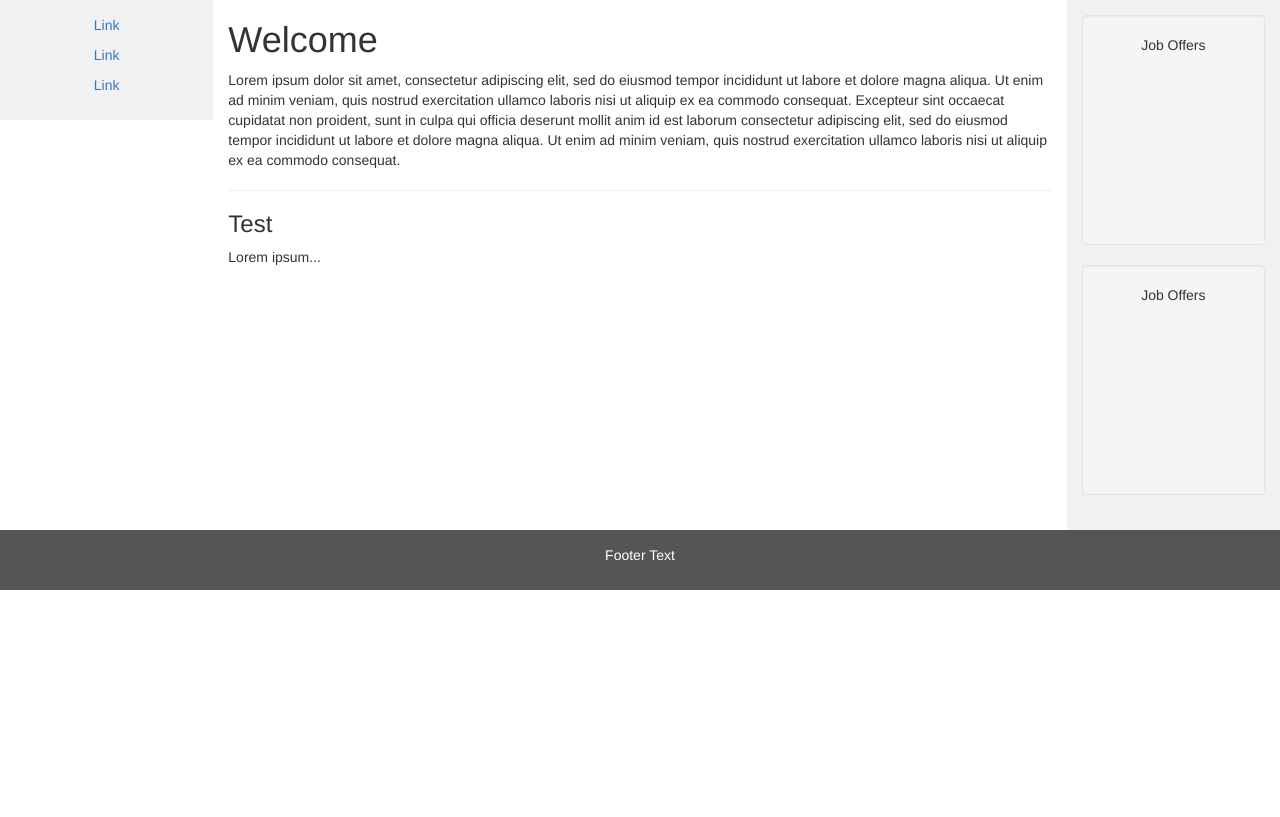
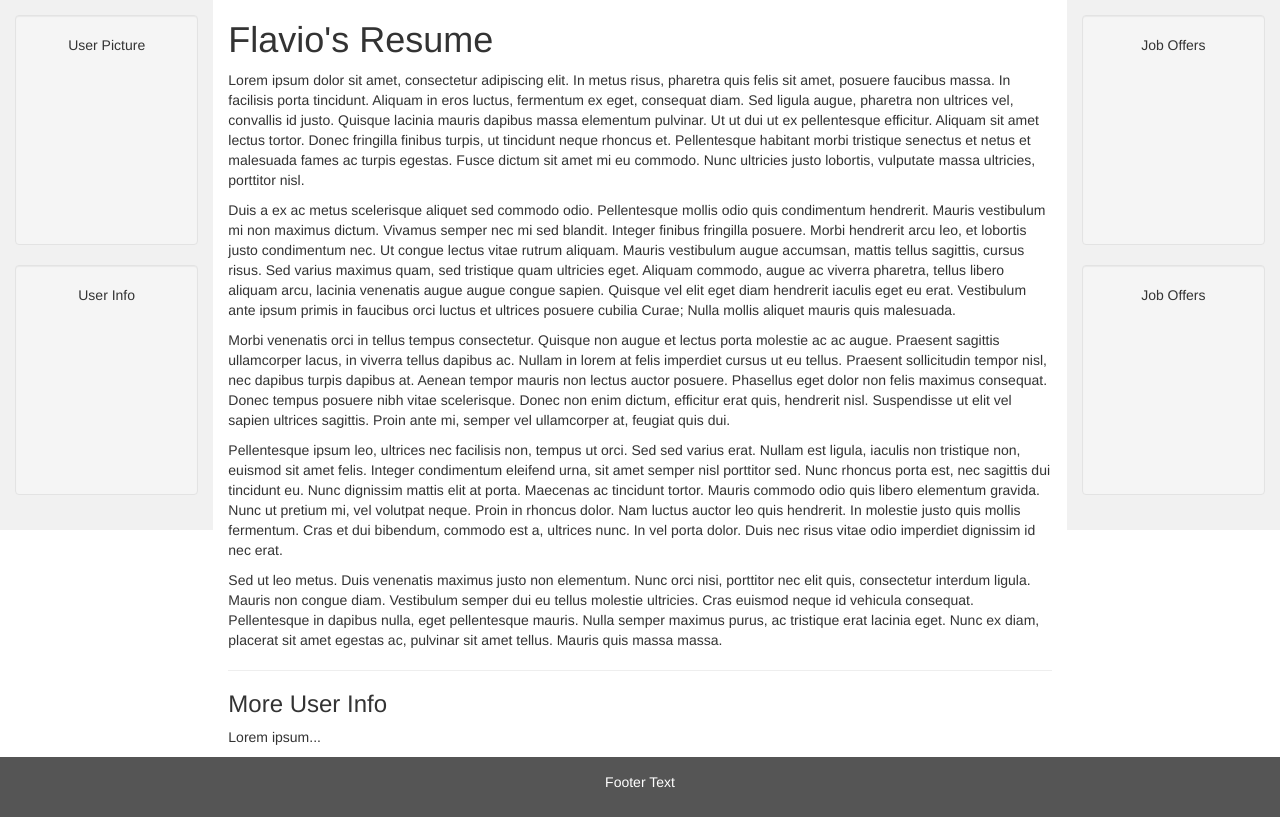
Before and after one commit to FBCASSINI/ASL, a CodeIgniter app: page /ASL/index.php/site/sites in a window 1280 px wide. Shown: the part 58-875 px from the top of the page. Before the commit the page ends 648 px from the top, so only its background shows below. Run offline with CodeIgniter, Linux system fonts and the light colour scheme; some libraries are stand-ins or nearby versions; some web fonts are replaced.

Commit message:
cleaned up code and mvc
cleaned up code and mvc structure by adding leftnav and rightnav.

```diff
--- a/application/controllers/Site.php
+++ b/application/controllers/Site.php
@@ -38,7 +38,9 @@ class Site extends CI_Controller {
     {
         $this->load->helper('url');
         $this->load->view('header');
+        $this->load->view('leftnav');
         $this->load->view('site');
+        $this->load->view('rightnav');
         $this->load->view('footer');
     }
 
@@ -46,7 +48,9 @@ class Site extends CI_Controller {
     {
         $this->load->helper('url');
         $this->load->view('header');
+        $this->load->view('leftnav');
         $this->load->view('developers');
+        $this->load->view('rightnav');
         $this->load->view('footer');
     }
 
@@ -54,7 +58,10 @@ class Site extends CI_Controller {
     {
         $this->load->helper('url');
         $this->load->view('header');
+        $this->load->view('leftnav');
         $this->load->view('employers');
+        $this->load->view('rightnav');
         $this->load->view('footer');
     }
+
 }
--- /dev/null
+++ b/application/views/leftnav.php
@@ -0,0 +1,21 @@
+<?php
+/**
+ * Created by PhpStorm.
+ * User: flaviocassini
+ * Date: 11/28/16
+ * Time: 10:17 AM
+ */
+?>
+
+
+<div class="container-fluid text-center">
+    <div class="row content">
+        <div class="col-sm-2 sidenav">
+            <div class="well">
+                <p>User Picture <br/><br/><br/><br/><br/><br/><br/><br/><br/></p>
+            </div>
+            <div class="well">
+                <p>User Info <br/><br/><br/><br/><br/><br/><br/><br/><br/></p>
+            </div>
+        </div>
+        <div class="col-sm-8 text-left">
--- /dev/null
+++ b/application/views/rightnav.php
@@ -0,0 +1,23 @@
+<?php
+/**
+ * Created by PhpStorm.
+ * User: flaviocassini
+ * Date: 11/28/16
+ * Time: 10:21 AM
+ */
+?>
+
+<hr>
+            <h3>More User Info</h3>
+            <p>Lorem ipsum...</p>
+        </div>
+        <div class="col-sm-2 sidenav">
+            <div class="well">
+                <p>Job Offers <br/><br/><br/><br/><br/><br/><br/><br/><br/></p>
+            </div>
+            <div class="well">
+                <p>Job Offers <br/><br/><br/><br/><br/><br/><br/><br/><br/></p>
+            </div>
+        </div>
+    </div>
+</div>
--- a/application/views/site.php
+++ b/application/views/site.php
@@ -9,27 +9,13 @@
 
 
 
-<div class="container-fluid text-center">
-    <div class="row content">
-        <div class="col-sm-2 sidenav">
-            <p><a href="#">Link</a></p>
-            <p><a href="#">Link</a></p>
-            <p><a href="#">Link</a></p>
-        </div>
-        <div class="col-sm-8 text-left">
-            <h1>Welcome</h1>
-            <p>Lorem ipsum dolor sit amet, consectetur adipiscing elit, sed do eiusmod tempor incididunt ut labore et dolore magna aliqua. Ut enim ad minim veniam, quis nostrud exercitation ullamco laboris nisi ut aliquip ex ea commodo consequat. Excepteur sint occaecat cupidatat non proident, sunt in culpa qui officia deserunt mollit anim id est laborum consectetur adipiscing elit, sed do eiusmod tempor incididunt ut labore et dolore magna aliqua. Ut enim ad minim veniam, quis nostrud exercitation ullamco laboris nisi ut aliquip ex ea commodo consequat.</p>
-            <hr>
-            <h3>Test</h3>
-            <p>Lorem ipsum...</p>
-        </div>
-        <div class="col-sm-2 sidenav">
-            <div class="well">
-                <p>Job Offers <br/><br/><br/><br/><br/><br/><br/><br/><br/></p>
-            </div>
-            <div class="well">
-                <p>Job Offers <br/><br/><br/><br/><br/><br/><br/><br/><br/></p>
-            </div>
-        </div>
-    </div>
-</div>
+            <h1>Flavio's Resume</h1>
+            <p>Lorem ipsum dolor sit amet, consectetur adipiscing elit. In metus risus, pharetra quis felis sit amet, posuere faucibus massa. In facilisis porta tincidunt. Aliquam in eros luctus, fermentum ex eget, consequat diam. Sed ligula augue, pharetra non ultrices vel, convallis id justo. Quisque lacinia mauris dapibus massa elementum pulvinar. Ut ut dui ut ex pellentesque efficitur. Aliquam sit amet lectus tortor. Donec fringilla finibus turpis, ut tincidunt neque rhoncus et. Pellentesque habitant morbi tristique senectus et netus et malesuada fames ac turpis egestas. Fusce dictum sit amet mi eu commodo. Nunc ultricies justo lobortis, vulputate massa ultricies, porttitor nisl.
+
+               <p> Duis a ex ac metus scelerisque aliquet sed commodo odio. Pellentesque mollis odio quis condimentum hendrerit. Mauris vestibulum mi non maximus dictum. Vivamus semper nec mi sed blandit. Integer finibus fringilla posuere. Morbi hendrerit arcu leo, et lobortis justo condimentum nec. Ut congue lectus vitae rutrum aliquam. Mauris vestibulum augue accumsan, mattis tellus sagittis, cursus risus. Sed varius maximus quam, sed tristique quam ultricies eget. Aliquam commodo, augue ac viverra pharetra, tellus libero aliquam arcu, lacinia venenatis augue augue congue sapien. Quisque vel elit eget diam hendrerit iaculis eget eu erat. Vestibulum ante ipsum primis in faucibus orci luctus et ultrices posuere cubilia Curae; Nulla mollis aliquet mauris quis malesuada.</p>
+
+                <p>Morbi venenatis orci in tellus tempus consectetur. Quisque non augue et lectus porta molestie ac ac augue. Praesent sagittis ullamcorper lacus, in viverra tellus dapibus ac. Nullam in lorem at felis imperdiet cursus ut eu tellus. Praesent sollicitudin tempor nisl, nec dapibus turpis dapibus at. Aenean tempor mauris non lectus auctor posuere. Phasellus eget dolor non felis maximus consequat. Donec tempus posuere nibh vitae scelerisque. Donec non enim dictum, efficitur erat quis, hendrerit nisl. Suspendisse ut elit vel sapien ultrices sagittis. Proin ante mi, semper vel ullamcorper at, feugiat quis dui.</p>
+
+                <p>Pellentesque ipsum leo, ultrices nec facilisis non, tempus ut orci. Sed sed varius erat. Nullam est ligula, iaculis non tristique non, euismod sit amet felis. Integer condimentum eleifend urna, sit amet semper nisl porttitor sed. Nunc rhoncus porta est, nec sagittis dui tincidunt eu. Nunc dignissim mattis elit at porta. Maecenas ac tincidunt tortor. Mauris commodo odio quis libero elementum gravida. Nunc ut pretium mi, vel volutpat neque. Proin in rhoncus dolor. Nam luctus auctor leo quis hendrerit. In molestie justo quis mollis fermentum. Cras et dui bibendum, commodo est a, ultrices nunc. In vel porta dolor. Duis nec risus vitae odio imperdiet dignissim id nec erat.</p>
+
+                <p>Sed ut leo metus. Duis venenatis maximus justo non elementum. Nunc orci nisi, porttitor nec elit quis, consectetur interdum ligula. Mauris non congue diam. Vestibulum semper dui eu tellus molestie ultricies. Cras euismod neque id vehicula consequat. Pellentesque in dapibus nulla, eget pellentesque mauris. Nulla semper maximus purus, ac tristique erat lacinia eget. Nunc ex diam, placerat sit amet egestas ac, pulvinar sit amet tellus. Mauris quis massa massa.</p>
```
Also changed, not shown: application/views/developers.php (+7 -21 lines), application/views/employers.php (+1 -19 lines), 3 other files.
